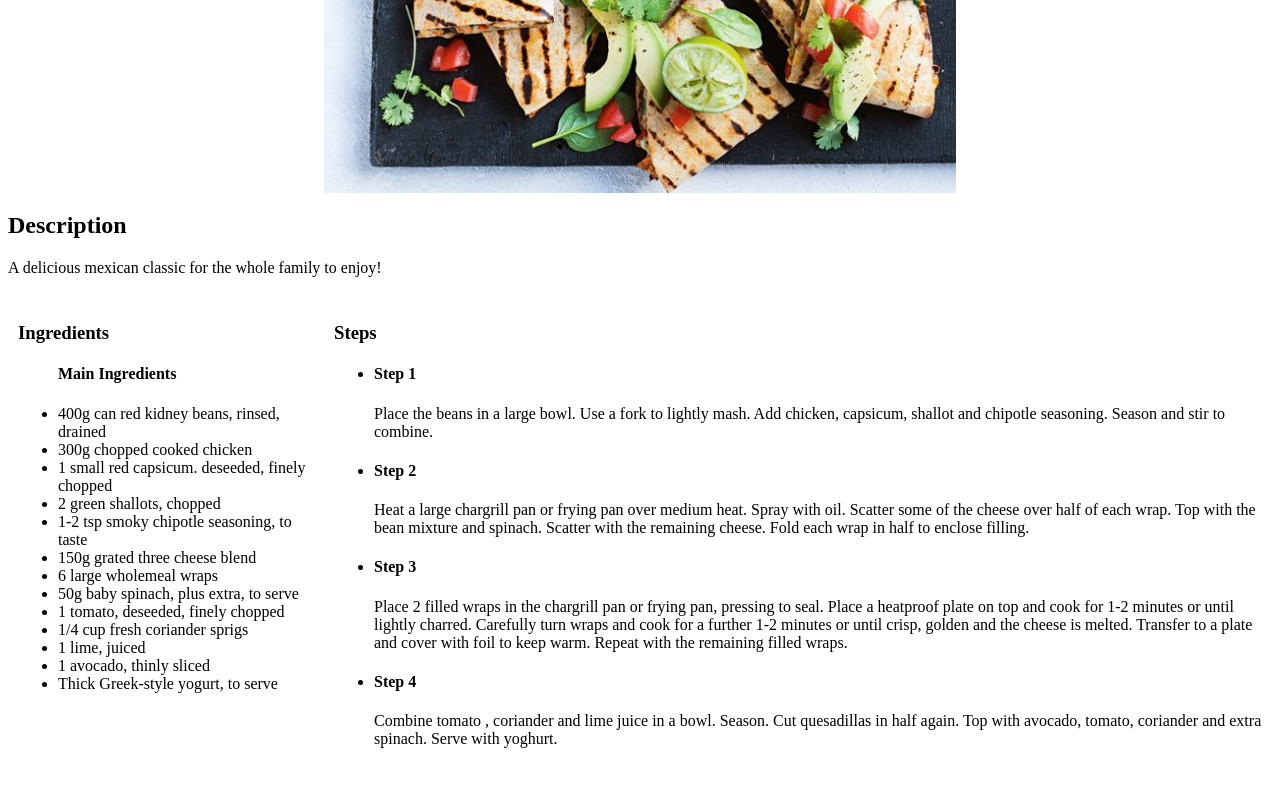
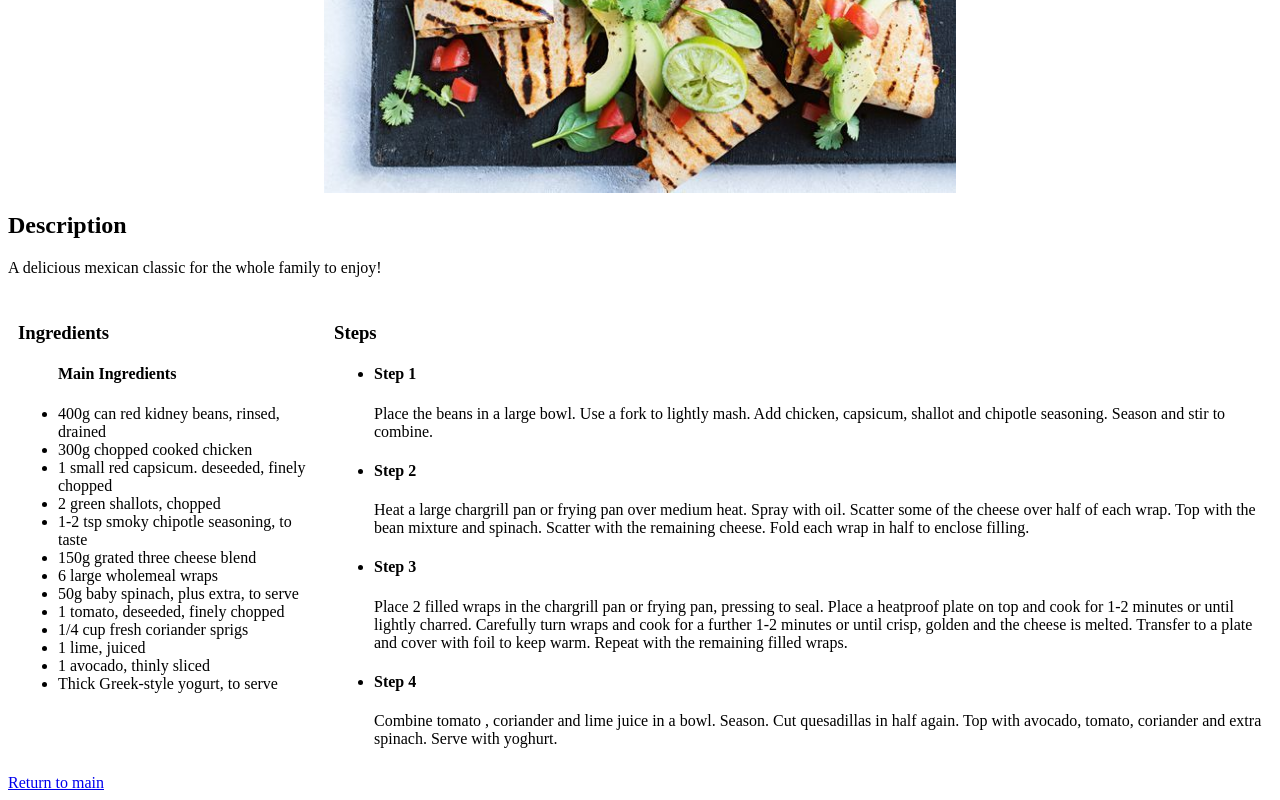
Before and after one commit to PixlRabt/odin-recipes, a plain HTML site: page recipes/quesadillas.html in a window 1280 px wide. Shown: the part 308-1108 px from the top of the page. Drawn offline with Linux system fonts and the light colour scheme.

Commit message:
Update quesadillas.html

```diff
--- a/recipes/quesadillas.html
+++ b/recipes/quesadillas.html
@@ -97,6 +97,6 @@
           </ul>
         </div>
       </div>
-
+    <a href="../index.html">Return to main</a>
 </body>
 </html>
```
